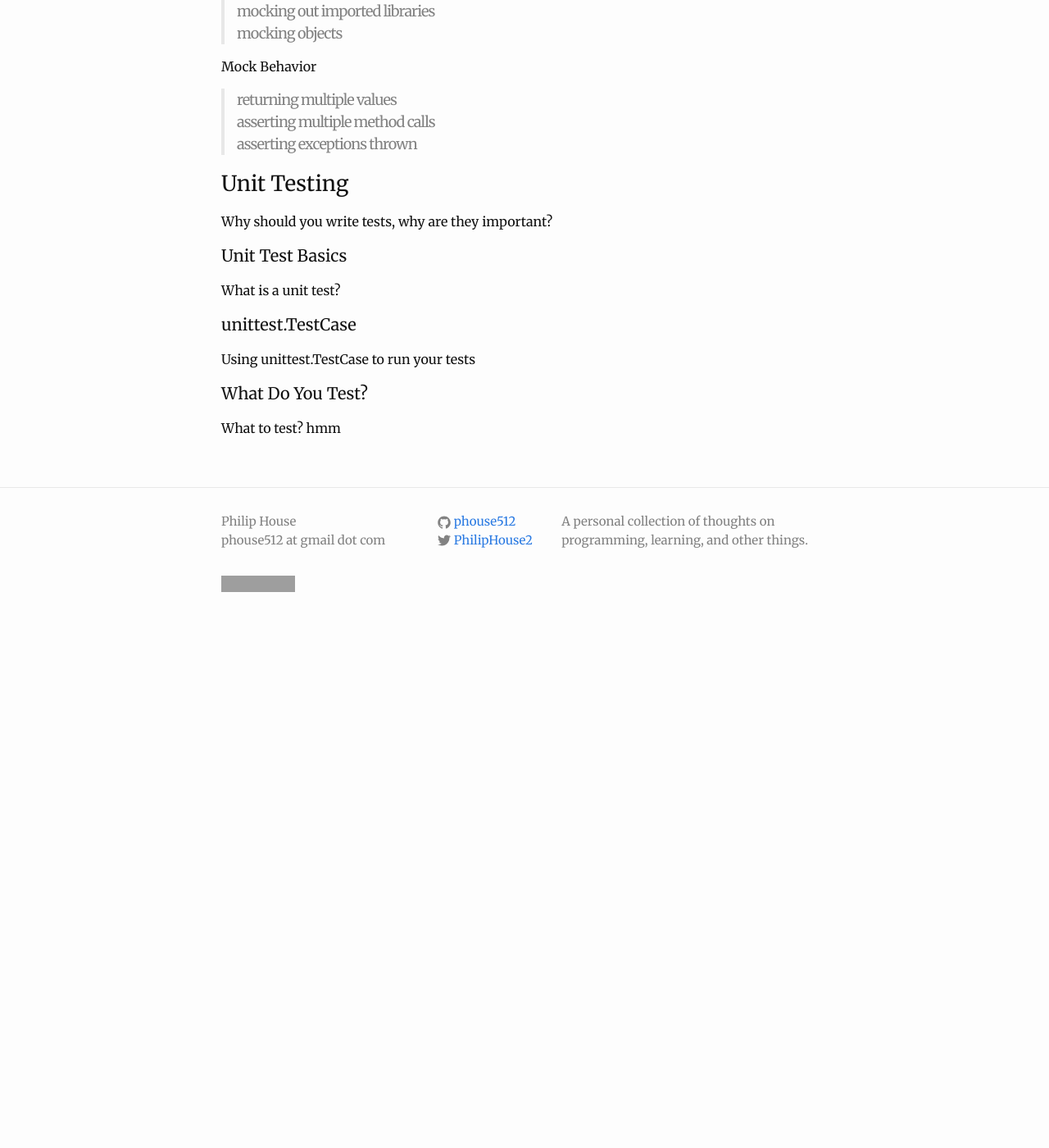
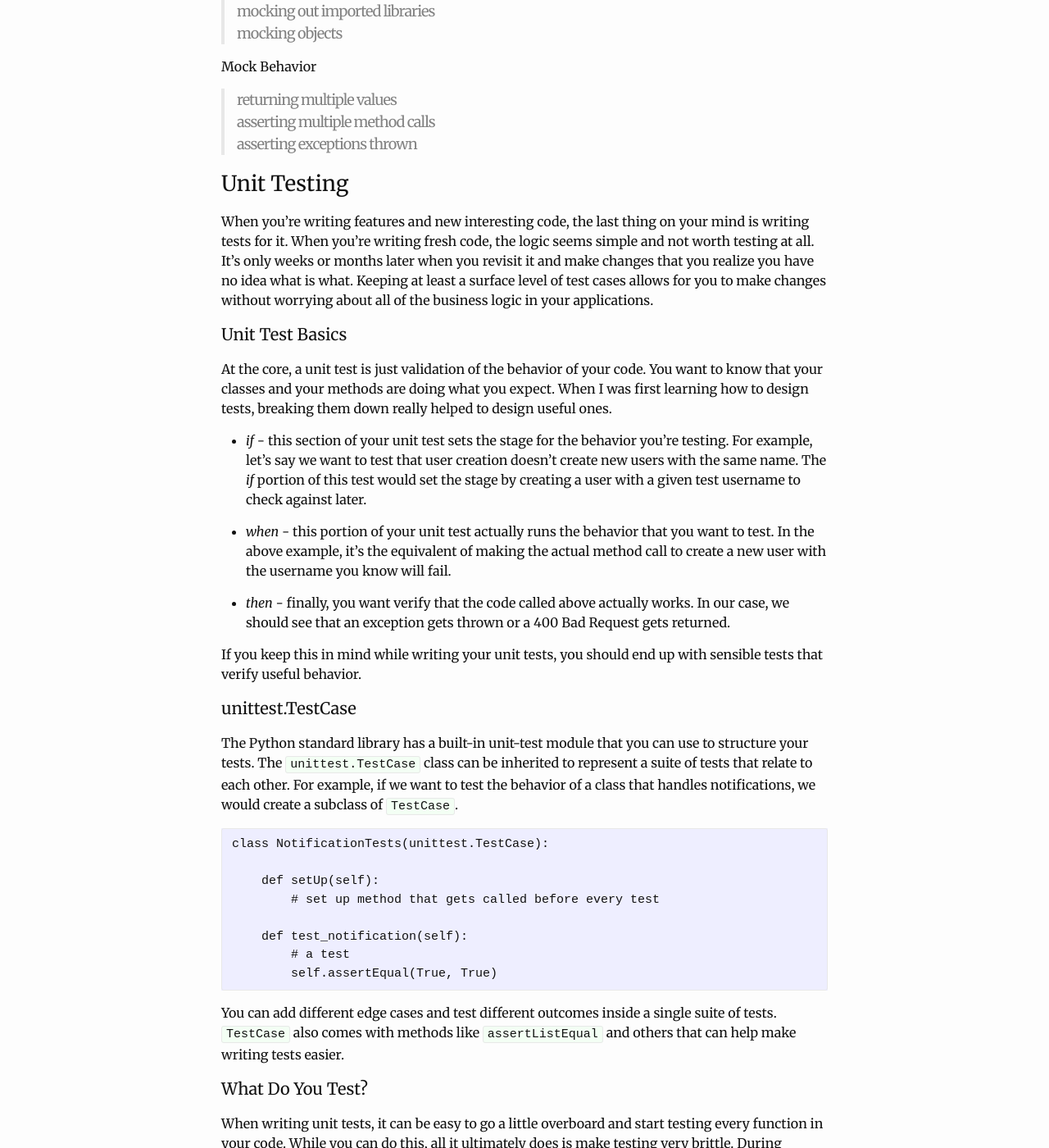
Before and after one commit to phouse512/blog, a Jekyll site: the page built from _posts/2017-03-14-practical-unit-testing-mocks-python-3.markdown, in a window 1280 px wide and 1400 px high, scrolled down 530 px. Shown: the whole window at 82% size. Built offline with Jekyll 4.4.1, drawn with Linux system fonts in a browser that asks for light colours; a script that is not in the unit is left out; comment, search, counter and statistics services are not loaded; before the commit the page ends 1298 px from its top, so only the background shows below that; some of the changed text lies outside the part shown; grey boxes are pictures that could not be loaded.

````diff
--- a/_posts/2017-03-14-practical-unit-testing-mocks-python-3.markdown
+++ b/_posts/2017-03-14-practical-unit-testing-mocks-python-3.markdown
@@ -14,7 +14,7 @@
 
 > [unit test basics](#test_basics)<br />
 > [unittest.TestCase](#test_case)<br />
-> [ what do you test?](#what_test)<br />
+> [what do you test?](#what_test)<br />
 
 Mocking
 
@@ -30,16 +30,66 @@
 
 ### Unit Testing {#unit_test}
 
-Why should you write tests, why are they important?
+When you're writing features and new interesting code, the last thing on your
+mind is writing tests for it. When you're writing fresh code, the logic seems
+simple and not worth testing at all. It's only weeks or months later when you
+revisit it and make changes that you realize you have no idea what is what.
+Keeping at least a surface level of test cases allows for you to make changes
+without worrying about all of the business logic in your applications.
 
 #### Unit Test Basics {#test_basics}
 
-What is a unit test?
+At the core, a unit test is just validation of the behavior of your code. You
+want to know that your classes and your methods are doing what you expect. When
+I was first learning how to design tests, breaking them down really helped to
+design useful ones.
+
+- *if* - this section of your unit test sets the stage for the behavior you're
+  testing. For example, let's say we want to test that user creation doesn't
+  create new users with the same name. The _if_ portion of this test would
+  set the stage by creating a user with a given test username to check against
+  later.
+
+- *when* - this portion of your unit test actually runs the behavior that
+  you want to test. In the above example, it's the equivalent of making the
+  actual method call to create a new user with the username you know will fail.
+
+- *then* - finally, you want verify that the code called above actually works.
+  In our case, we should see that an exception gets thrown or a 400 Bad Request
+  gets returned.
+
+If you keep this in mind while writing your unit tests, you should end up with
+sensible tests that verify useful behavior.
 
 #### unittest.TestCase {#test_case}
 
-Using unittest.TestCase to run your tests
+The Python standard library has a built-in unit-test module that you can use
+to structure your tests. The `unittest.TestCase` class can be inherited to
+represent a suite of tests that relate to each other. For example, if we want to
+test the behavior of a class that handles notifications, we would create
+a subclass of `TestCase`.
+
+```
+class NotificationTests(unittest.TestCase):
+
+    def setUp(self):
+        # set up method that gets called before every test
+
+    def test_notification(self):
+        # a test
+        self.assertEqual(True, True)
+```
+
+You can add different edge cases and test different outcomes inside a single
+suite of tests. `TestCase` also comes with methods like `assertListEqual` and
+others that can help make writing tests easier.
 
 #### What Do You Test? {#what_test}
 
-What to test? hmm
+When writing unit tests, it can be easy to go a little overboard and start
+testing every function in your code. While you can do this, all it ultimately
+does is make testing very brittle. During refactoring, your unit tests
+constantly require changing to keep them up-to-date and the value can begin to
+get lost. Write unit-tests that test the API's and interfaces between code and
+that verify crucial business logic. You don't need to write tests to verify
+that you are using the `range` method properly, for example.
````
